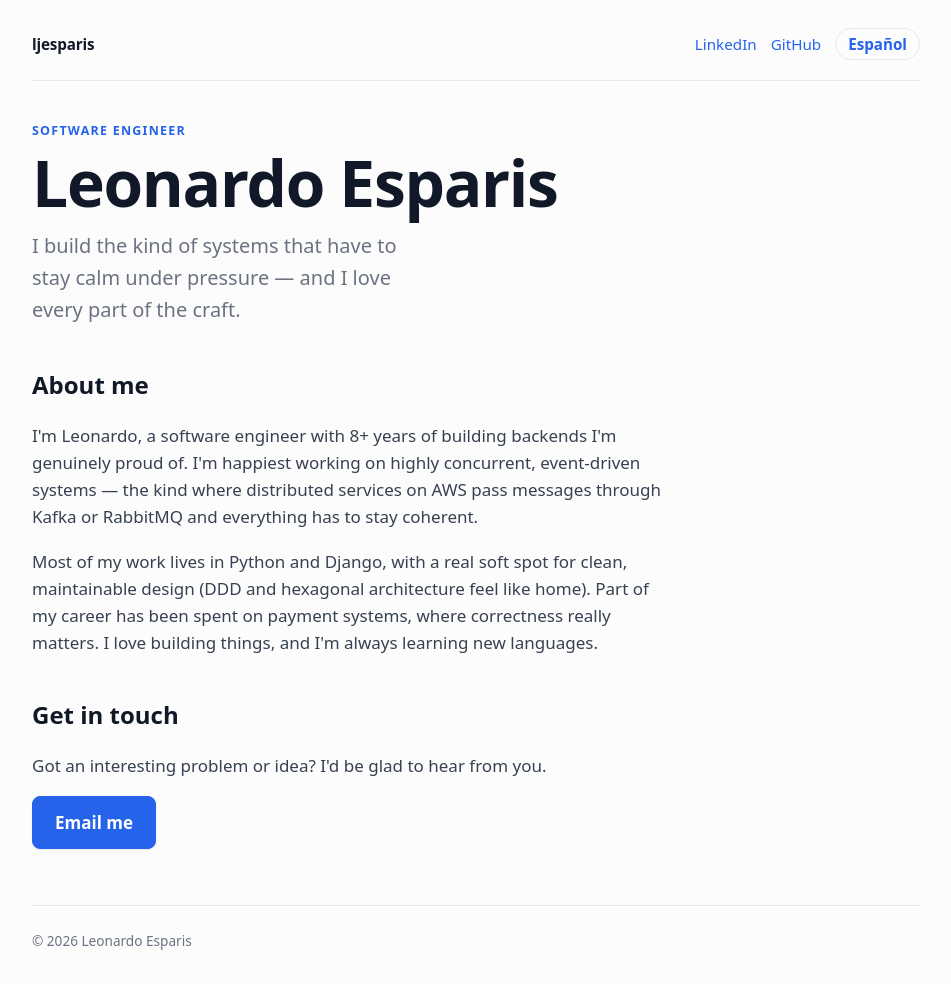
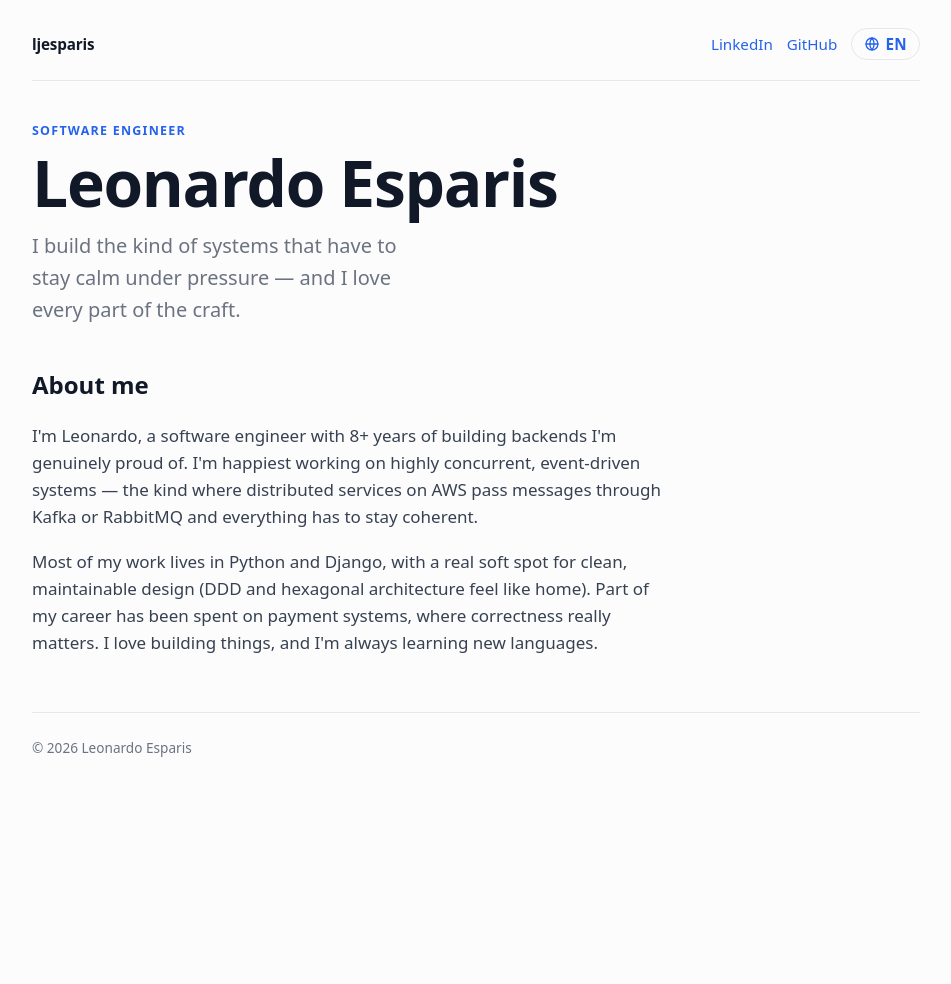
Before and after one commit to ljesparis/ljesparis.github.io, an Astro site: page / in a window 1280 px wide. Shown: the whole page, without its empty margins (164-1115 px from the left). After the commit the page ends 803 px from the top, so only its background shows below. Built offline with nearby package versions, Linux system fonts and the light colour scheme; Astro itself is replaced by a stand-in of ours.

Commit message:
Language switch: globe icon + current locale code; remove Contact section (#32)

```diff
--- a/src/components/HomeContent.astro
+++ b/src/components/HomeContent.astro
@@ -1,6 +1,5 @@
 ---
 import { getContent, type Lang } from '../i18n/utils';
-import { PERSON } from '../consts';
 
 export interface Props {
     lang: Lang;
@@ -22,13 +21,3 @@ const t = getContent(lang);
     <h2>{t.about.heading}</h2>
     {t.about.paragraphs.map((p) => <p>{p}</p>)}
 </section>
-
-<section id="contact" class="section">
-    <h2>{t.contact.heading}</h2>
-    <p>{t.contact.text}</p>
-    <p>
-        <a class="btn btn-primary" href={`mailto:${PERSON.email}`}>
-            {t.contact.emailLabel}
-        </a>
-    </p>
-</section>
--- a/src/i18n/en.ts
+++ b/src/i18n/en.ts
@@ -35,11 +35,5 @@ export const en: SiteContent = {
                 url: 'https://github.com/ljesparis/'
             }
         ]
-    },
-
-    contact: {
-        heading: 'Get in touch',
-        text: "Got an interesting problem or idea? I'd be glad to hear from you.",
-        emailLabel: 'Email me'
     }
 };
--- a/src/i18n/es.ts
+++ b/src/i18n/es.ts
@@ -35,11 +35,5 @@ export const es: SiteContent = {
                 url: 'https://github.com/ljesparis/'
             }
         ]
-    },
-
-    contact: {
-        heading: 'Contacto',
-        text: '¿Tienes un problema o una idea interesante? Me encantará saber de ti.',
-        emailLabel: 'Escríbeme'
     }
 };
--- a/src/i18n/types.ts
+++ b/src/i18n/types.ts
@@ -24,9 +24,4 @@ export interface SiteContent {
         heading: string;
         items: ProjectItem[];
     };
-    contact: {
-        heading: string;
-        text: string;
-        emailLabel: string;
-    };
 }
--- a/src/layouts/BaseLayout.astro
+++ b/src/layouts/BaseLayout.astro
@@ -50,7 +50,22 @@ const switchPath = getLocalizedPath(Astro.url.pathname, otherLang);
             hreflang={LOCALE_TAGS[otherLang]}
             aria-label={`Switch language to ${t.switchToLabel}`}
           >
-            {t.switchToLabel}
+            <svg
+              class="lang-switch-globe"
+              viewBox="0 0 24 24"
+              fill="none"
+              stroke="currentColor"
+              stroke-width="2"
+              stroke-linecap="round"
+              stroke-linejoin="round"
+              aria-hidden="true"
+              focusable="false"
+            >
+              <circle cx="12" cy="12" r="9" />
+              <path d="M3 12h18" />
+              <path d="M12 3a14 14 0 0 1 0 18a14 14 0 0 1 0-18" />
+            </svg>
+            <span class="lang-switch-code">{lang.toUpperCase()}</span>
           </a>
         </div>
       </nav>
--- a/src/styles/global.css
+++ b/src/styles/global.css
@@ -129,11 +129,22 @@ blockquote {
 	text-decoration: underline;
 }
 .lang-switch {
+	display: inline-flex;
+	align-items: center;
+	gap: 0.35em;
 	border: 1px solid var(--border);
 	border-radius: 999px;
 	padding: 3px 12px;
 	font-weight: 600;
 	line-height: 1.6;
+}
+.lang-switch-globe {
+	width: 1.05em;
+	height: 1.05em;
+	flex-shrink: 0;
+}
+.lang-switch-code {
+	letter-spacing: 0.02em;
 }
 .lang-switch:hover {
 	border-color: var(--accent);
@@ -178,30 +189,6 @@ blockquote {
 	color: var(--text-soft);
 	max-width: 34ch;
 	margin: 0;
-}
-
-.btn {
-	display: inline-block;
-	padding: 12px 22px;
-	min-height: 44px;
-	border-radius: 8px;
-	text-decoration: none;
-	font-weight: 600;
-	border: 1px solid var(--accent);
-	transition: background-color 0.15s ease, transform 0.05s ease;
-}
-.btn-primary {
-	background-color: var(--accent);
-	color: #fff;
-	box-shadow: 0 1px 2px rgba(0, 0, 0, 0.08);
-}
-.btn-primary:hover {
-	background-color: var(--accent-ink);
-	border-color: var(--accent-ink);
-	color: #fff;
-}
-.btn-primary:active {
-	transform: translateY(1px);
 }
 
 .projects-grid {
```
